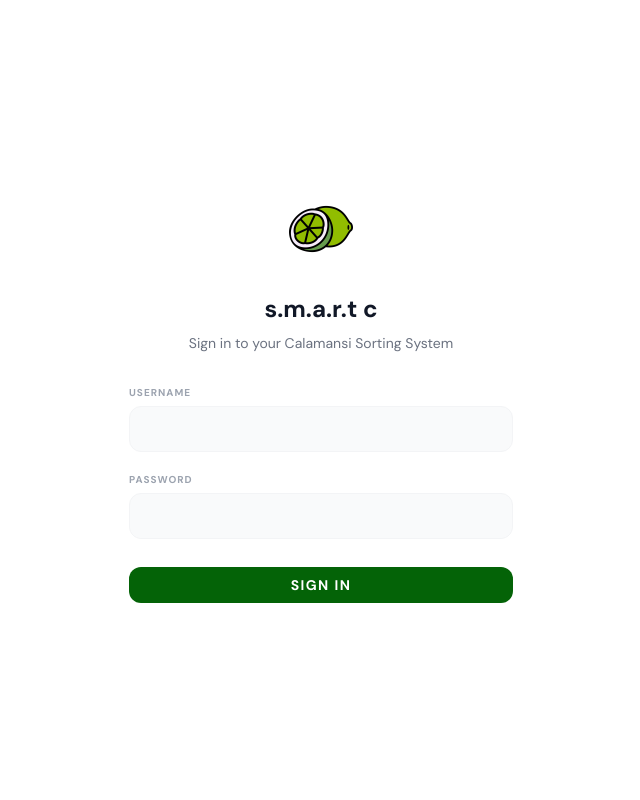
After one commit to naoi-reii/smart-c-sorting, a Django app: page /login/ in a window 1280 px wide. The commit adds this page. Shown: the whole page, without its empty margins (319-959 px from the left). Run offline with Django 5.2, Linux system fonts and the light colour scheme; some libraries are stand-ins or nearby versions.

Commit message:
hehefineiue

```diff
--- a/app/templates/app/dashboard.html
+++ b/app/templates/app/dashboard.html
@@ -85,7 +85,7 @@
                 </span>
             </div>
             <div class="flex items-baseline">
-                <span class="text-ui-title font-bold dark:text-white">1,284</span>
+                <span class="text-ui-title font-bold dark:text-white">1,284 pcs.</span>
             </div>
             <p class="text-gray-400 dark:text-dark-muted text-[10px] mt-1 italic">Total units processed today</p>
         </div>
@@ -139,7 +139,7 @@
         <div class="overflow-x-auto">
             <table class="w-full text-left border-collapse">
                 <thead>
-                    <tr class="text-[11px] font-bold text-gray-400 dark:text-dark-muted uppercase tracking-widest bg-gray-50 dark:bg-gray-800/50 border-b border-gray-100 dark:border-dark-border">
+                    <tr class="text-[11px] font-bold text-gray-400 dark:text-dark-muted uppercase tracking-widest dark:bg-gray-800/50 border-b border-gray-100 dark:border-dark-border">
                         <th class="px-6 py-4">Batch ID</th>
                         <th class="px-6 py-4">Weight Sensor</th>
                         <th class="px-6 py-4">Color Sensor</th>
--- /dev/null
+++ b/app/templates/app/login.html
@@ -0,0 +1,80 @@
+{% load static %}
+<!DOCTYPE html>
+<html lang="en">
+<head>
+    <meta charset="UTF-8">
+    <meta name="viewport" content="width=device-width, initial-scale=1.0">
+    <title>Login - SmartC Calamansi</title>
+    <script src="https://cdn.tailwindcss.com"></script>
+    <link rel="preconnect" href="https://fonts.googleapis.com">
+    <link rel="preconnect" href="https://fonts.gstatic.com" crossorigin>
+    <link href="https://fonts.googleapis.com/css2?family=DM+Sans:ital,opsz,wght@0,9..40,100..1000;1,9..40,100..1000&display=swap" rel="stylesheet">
+    <script>
+        tailwind.config = {
+            darkMode: 'class',
+            theme: {
+                extend: {
+                    colors: {
+                        primary: '#046307',
+                        secondary: '#f3f4f6',
+                        dark: {
+                            bg: '#111827',
+                            card: '#1f2937',
+                            border: '#374151',
+                            text: '#f9fafb',
+                            muted: '#9ca3af'
+                        }
+                    },
+                    fontFamily: {
+                        sans: ['"DM Sans"', 'sans-serif'],
+                    }
+                }
+            }
+        }
+        if (localStorage.getItem('color-theme') === 'dark' || (!('color-theme' in localStorage) && window.matchMedia('(prefers-color-scheme: dark)').matches)) {
+            document.documentElement.classList.add('dark');
+        } else {
+            document.documentElement.classList.remove('dark')
+        }
+    </script>
+</head>
+<body class="bg-white dark:bg-dark-bg min-h-screen flex items-center justify-center p-4 transition-colors duration-200">
+    <div class="w-full max-w-md bg-white dark:bg-dark-card rounded-2xl dark:border-dark-border overflow-hidden">
+        <div class="p-8">
+            <div class="flex justify-center mb-8">
+                <img src="{% static 'app/logo.png' %}" alt="SmartC Logo" class="h-16 w-auto object-contain hidden dark:block">
+                <img src="{% static 'app/logo.png' %}" alt="SmartC Logo" class="h-16 w-auto object-contain block dark:hidden">
+            </div>
+            <h2 class="text-2xl font-bold text-center text-gray-900 dark:text-white mb-2">s.m.a.r.t c</h2>
+            <p class="text-sm text-center text-gray-500 dark:text-dark-muted mb-8">Sign in to your Calamansi Sorting System</p>
+
+            {% if messages %}
+                {% for message in messages %}
+                    <div class="mb-4 p-3 rounded-lg bg-red-50 text-red-600 dark:bg-red-900/20 text-sm">
+                        {{ message }}
+                    </div>
+                {% endfor %}
+            {% endif %}
+
+            <form method="POST" action="{% url 'login' %}" class="space-y-5">
+                {% csrf_token %}
+                <div>
+                    <label class="block text-[10px] font-bold text-gray-400 dark:text-dark-muted uppercase tracking-widest mb-1.5" for="username">Username</label>
+                    <input type="text" id="username" name="username" required
+                        class="w-full bg-gray-50 dark:bg-gray-800/50 border border-gray-100 dark:border-dark-border rounded-xl px-4 py-3 text-sm text-gray-900 dark:text-white focus:ring-2 focus:ring-primary/20 focus:border-primary outline-none transition-all">
+                </div>
+                <div>
+                    <label class="block text-[10px] font-bold text-gray-400 dark:text-dark-muted uppercase tracking-widest mb-1.5" for="password">Password</label>
+                    <input type="password" id="password" name="password" required
+                        class="w-full bg-gray-50 dark:bg-gray-800/50 border border-gray-100 dark:border-dark-border rounded-xl px-4 py-3 text-sm text-gray-900 dark:text-white focus:ring-2 focus:ring-primary/20 focus:border-primary outline-none transition-all">
+                </div>
+                <div class="pt-2">
+                    <button type="submit" class="w-full px-2 py-2 bg-primary text-white text-sm font-bold rounded-xl hover:opacity-90 transition-all uppercase tracking-widest">
+                        Sign In
+                    </button>
+                </div>
+            </form>
+        </div>
+    </div>
+</body>
+</html>
--- a/app/urls.py
+++ b/app/urls.py
@@ -4,4 +4,6 @@ from . import views
 urlpatterns = [
     path('', views.dashboard, name='dashboard'),
     path('logs/', views.logs, name='logs'),
+    path('login/', views.login_view, name='login'),
+    path('logout/', views.logout_view, name='logout'),
 ]
--- a/app/views.py
+++ b/app/views.py
@@ -1,9 +1,34 @@
-from django.shortcuts import render
+from django.shortcuts import render, redirect
+from django.contrib.auth import authenticate, login, logout
+from django.contrib.auth.decorators import login_required
+from django.contrib import messages
 
 # Create your views here.
 
+@login_required
 def dashboard(request):
     return render(request, 'app/dashboard.html')
 
+@login_required
 def logs(request):
     return render(request, 'app/logs.html')
+
+def login_view(request):
+    if request.user.is_authenticated:
+        return redirect('dashboard')
+
+    if request.method == 'POST':
+        u = request.POST.get('username')
+        p = request.POST.get('password')
+        user = authenticate(request, username=u, password=p)
+        if user is not None:
+            login(request, user)
+            return redirect('dashboard')
+        else:
+            messages.error(request, 'Invalid username or password.')
+
+    return render(request, 'app/login.html')
+
+def logout_view(request):
+    logout(request)
+    return redirect('login')
--- a/project/settings.py
+++ b/project/settings.py
@@ -119,3 +119,5 @@ STATIC_URL = '/static/'
 STATICFILES_DIRS = [
     BASE_DIR / "static",
 ]
+
+LOGIN_URL = 'login'
```
Also changed, not shown: app/templates/app/base.html (+11 -6 lines), design-guide.md (+1 -1 lines), image.png (deleted), setting-ui.png (added).
